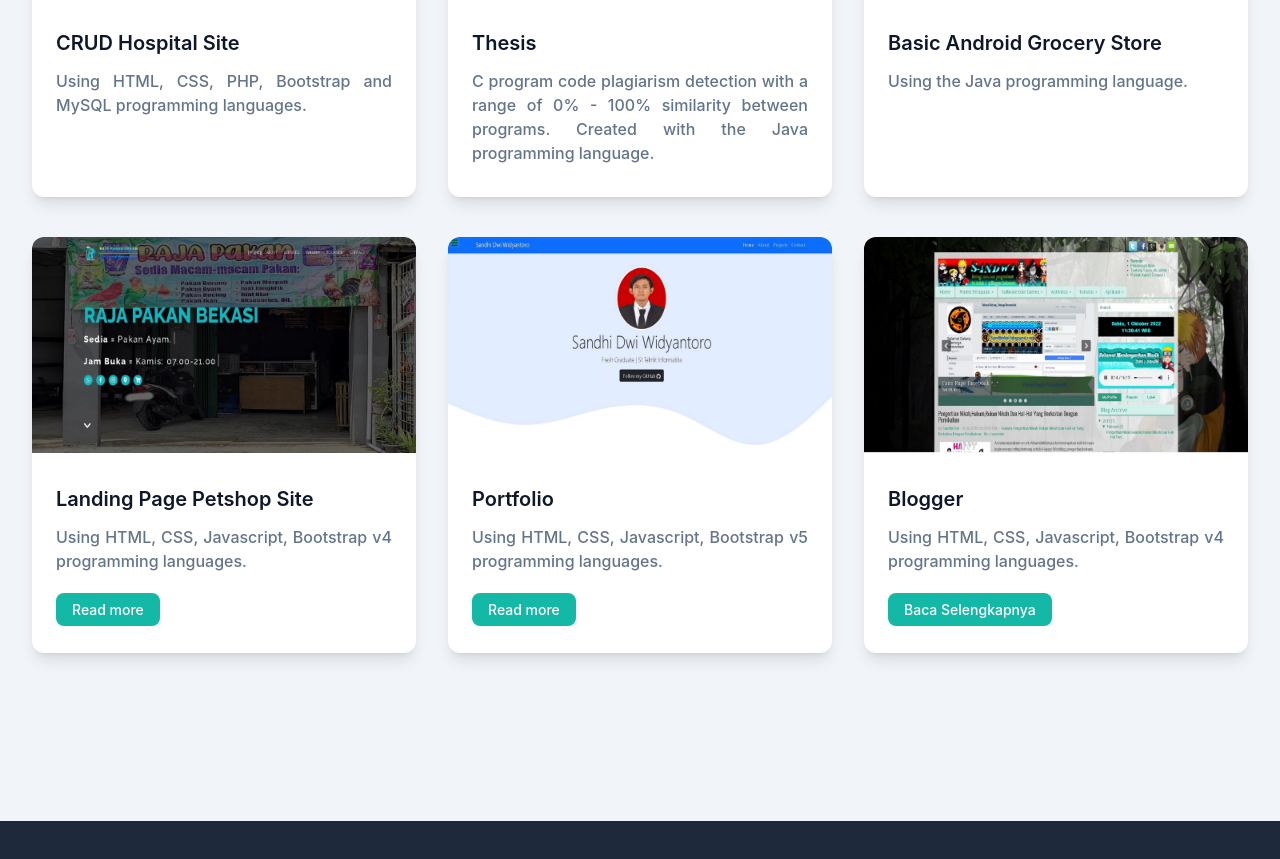
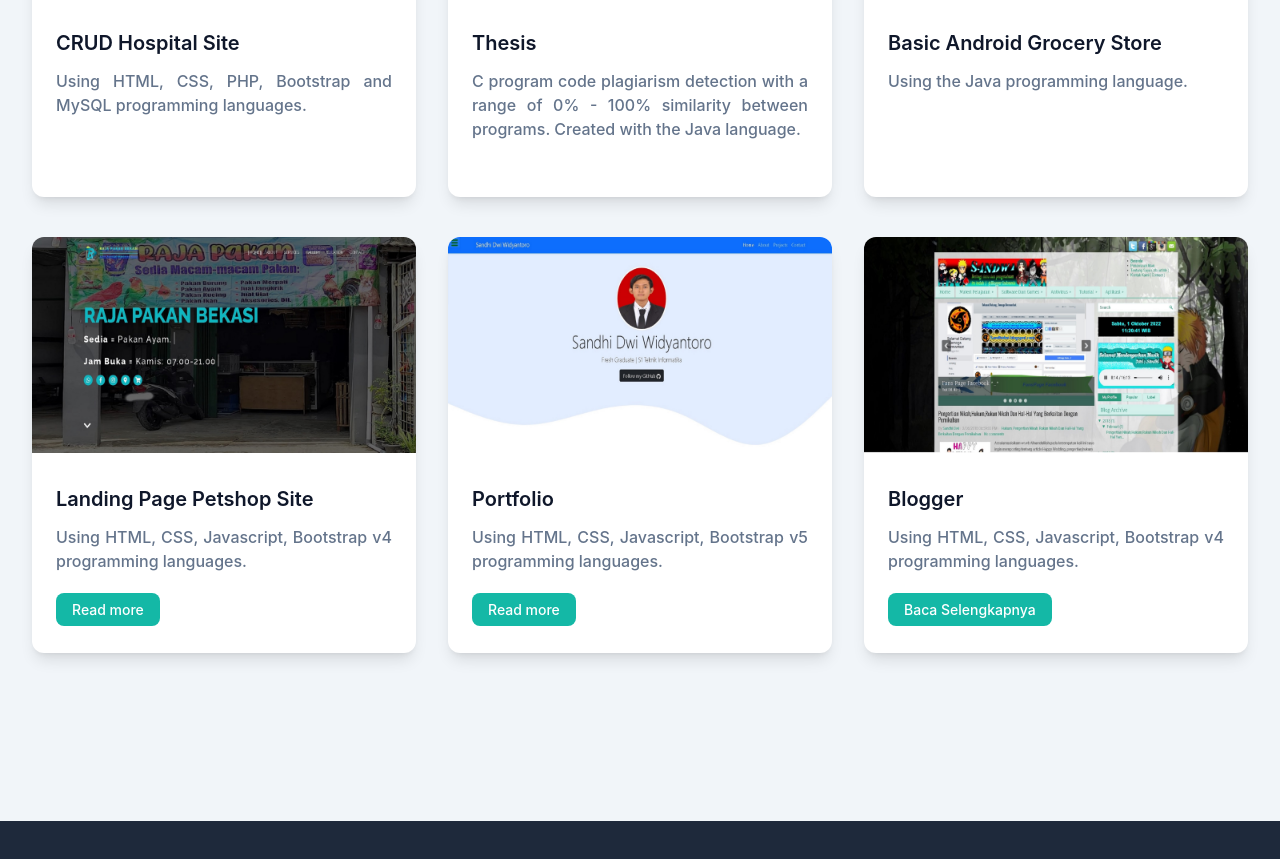
Before and after one commit to sandhidwiwidyantoro/sandhidwiwidyantoro.github.io, a website: page index.html in a window 1280 px wide. Shown: the part 1771-2630 px from the top of the page. Drawn offline with nearby package versions, Linux system fonts and the light colour scheme.

Commit message:
Update index.html

```diff
--- a/index.html
+++ b/index.html
@@ -212,7 +212,8 @@
                 <h3>
                   <a href="#" class="mb-3 block truncate text-xl font-semibold text-dark hover:text-primary dark:text-white">Thesis</a>
                 </h3>
-                <p class="mb-0 text-base font-medium text-secondary" style="text-align: justify;">C program code plagiarism detection with a range of 0% - 100% similarity between programs. Created with the Java programming language.</p>
+                <p class="mb-0 text-base font-medium text-secondary" style="text-align: justify;">C program code plagiarism detection with a range of 0% - 100% similarity between programs. Created with the Java language.</p>
+                <br/>
               </div>
             </div>
           </div>
```
